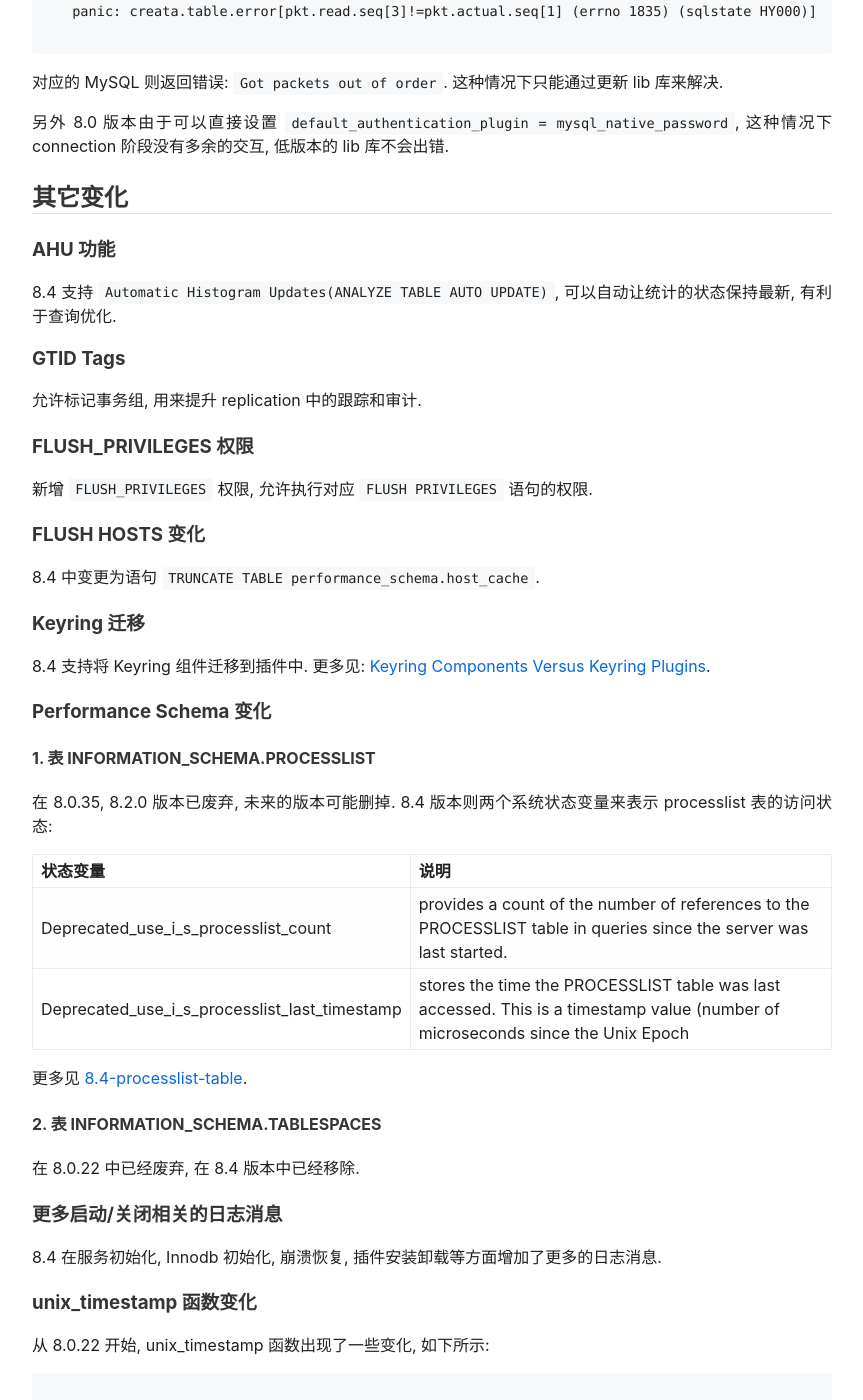
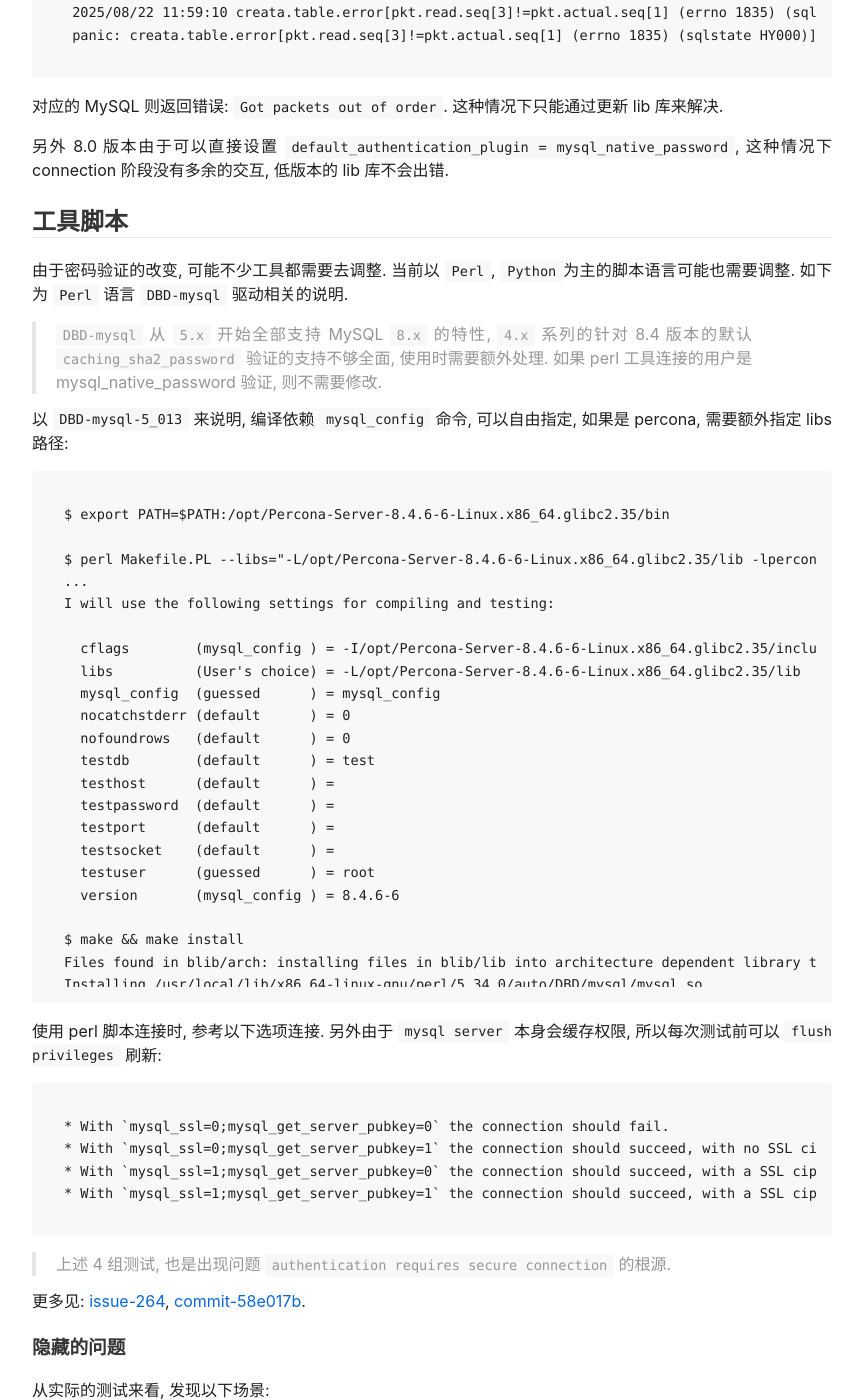
Before and after one commit to arstercz/arstercz.github.io, a Jekyll site: the page built from _posts/2025-08-21-mysql8.4-change-summary.md, in a window 1280 px wide and 1400 px high, scrolled down 5375 px. Shown: the whole window, without its empty margins (208-1071 px from the left). Built offline with Jekyll 4.4.1, drawn with Linux system fonts in a browser that asks for light colours; comment, search, counter and statistics services are not loaded; some of the changed text lies outside the part shown.

Commit message:
add DBD-mysql note to mysql 8.4 post

````diff
--- a/_posts/2025-08-21-mysql8.4-change-summary.md
+++ b/_posts/2025-08-21-mysql8.4-change-summary.md
@@ -25,6 +25,7 @@
 * [高可用及切换](#高可用及切换)
 * [mysqldump 备份](#mysqldump-备份)
 * [协议交互](#协议交互)
+* [工具脚本](#工具脚本)
 * [其它变化](#其它变化)
 * [参考](#参考)
 
@@ -192,6 +193,69 @@
 
 另外 8.0 版本由于可以直接设置 `default_authentication_plugin = mysql_native_password`,  这种情况下 connection 阶段没有多余的交互, 低版本的 lib 库不会出错.
 
+## 工具脚本
+
+由于密码验证的改变, 可能不少工具都需要去调整. 当前以 `Perl`, `Python`为主的脚本语言可能也需要调整. 如下为 `Perl` 语言 `DBD-mysql` 驱动相关的说明.
+
+> `DBD-mysql` 从 `5.x` 开始全部支持 MySQL `8.x` 的特性, `4.x` 系列的针对 8.4 版本的默认 `caching_sha2_password` 验证的支持不够全面, 使用时需要额外处理. 如果 perl 工具连接的用户是 mysql_native_password 验证, 则不需要修改.
+
+以 `DBD-mysql-5_013` 来说明, 编译依赖 `mysql_config` 命令, 可以自由指定, 如果是 percona, 需要额外指定 libs 路径:
+```
+$ export PATH=$PATH:/opt/Percona-Server-8.4.6-6-Linux.x86_64.glibc2.35/bin
+
+$ perl Makefile.PL --libs="-L/opt/Percona-Server-8.4.6-6-Linux.x86_64.glibc2.35/lib -lperconaserverclient -lssl -lcrypto -lresolv -lm
+...
+I will use the following settings for compiling and testing:
+
+  cflags        (mysql_config ) = -I/opt/Percona-Server-8.4.6-6-Linux.x86_64.glibc2.35/include
+  libs          (User's choice) = -L/opt/Percona-Server-8.4.6-6-Linux.x86_64.glibc2.35/lib
+  mysql_config  (guessed      ) = mysql_config
+  nocatchstderr (default      ) = 0
+  nofoundrows   (default      ) = 0
+  testdb        (default      ) = test
+  testhost      (default      ) =
+  testpassword  (default      ) =
+  testport      (default      ) =
+  testsocket    (default      ) =
+  testuser      (guessed      ) = root
+  version       (mysql_config ) = 8.4.6-6
+
+$ make && make install
+Files found in blib/arch: installing files in blib/lib into architecture dependent library tree
+Installing /usr/local/lib/x86_64-linux-gnu/perl/5.34.0/auto/DBD/mysql/mysql.so
+Installing /usr/local/lib/x86_64-linux-gnu/perl/5.34.0/DBD/mysql.pm
+Installing /usr/local/lib/x86_64-linux-gnu/perl/5.34.0/DBD/mysql/GetInfo.pm
+Installing /usr/local/lib/x86_64-linux-gnu/perl/5.34.0/DBD/mysql/INSTALL.pod
+Installing /usr/local/man/man3/DBD::mysql::INSTALL.3pm
+Installing /usr/local/man/man3/DBD::mysql.3pm
+Appending installation info to /usr/local/lib/x86_64-linux-gnu/perl/5.34.0/perllocal.pod
+```
+使用 perl 脚本连接时, 参考以下选项连接. 另外由于 `mysql server` 本身会缓存权限, 所以每次测试前可以 `flush privileges` 刷新:
+```
+* With `mysql_ssl=0;mysql_get_server_pubkey=0` the connection should fail.
+* With `mysql_ssl=0;mysql_get_server_pubkey=1` the connection should succeed, with no SSL cipher shown.
+* With `mysql_ssl=1;mysql_get_server_pubkey=0` the connection should succeed, with a SSL cipher shown.
+* With `mysql_ssl=1;mysql_get_server_pubkey=1` the connection should succeed, with a SSL cipher shown.
+```
+
+> 上述 4 组测试, 也是出现问题 `authentication requires secure connection` 的根源.
+
+更多见: [issue-264](https://github.com/perl5-dbi/DBD-mysql/issues/264), [commit-58e017b](https://github.com/perl5-dbi/DBD-mysql/commit/58e017b74dbaa3854aea04b7ca3dc87025ce7d92).
+
+### 隐藏的问题
+
+从实际的测试来看, 发现以下场景:
+```
+1. 如果用户是 caching_sha2_password 验证方式;
+2. 直接使用命令行正常登录;
+3. mysql server 会缓存权限信息;
+4. 脚本使用同样的用户连接则正常;
+5. 如果 mysql server 刷新权限, 再使用脚本连接则出现错误 authentication requires secure connection;
+6. 脚本如果开启 mysql_get_server_pubkey=1 则不受刷新影响正常连接.
+```
+
+这里的测试也符合上述的 4 组测试. 如果不注意新建了用户, 业务可能在未来时刻陷入到 `authentication requires secure connection` 的错误里.
+
 ## 其它变化
 
 ### AHU 功能
````
